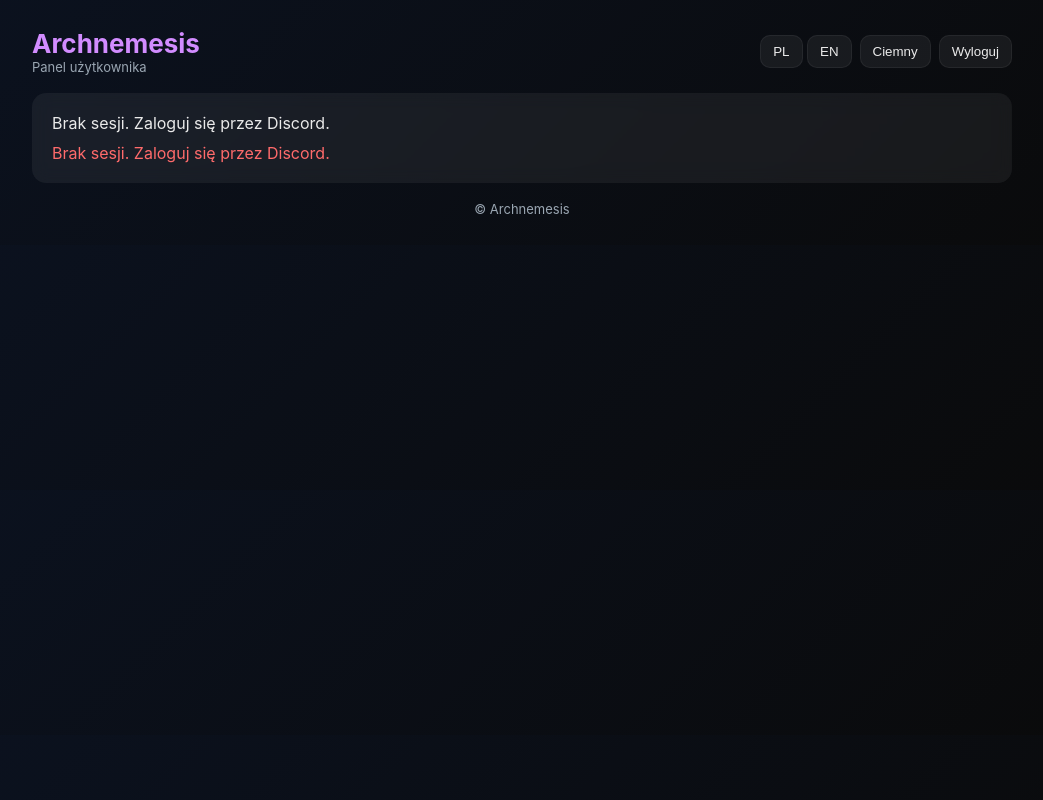
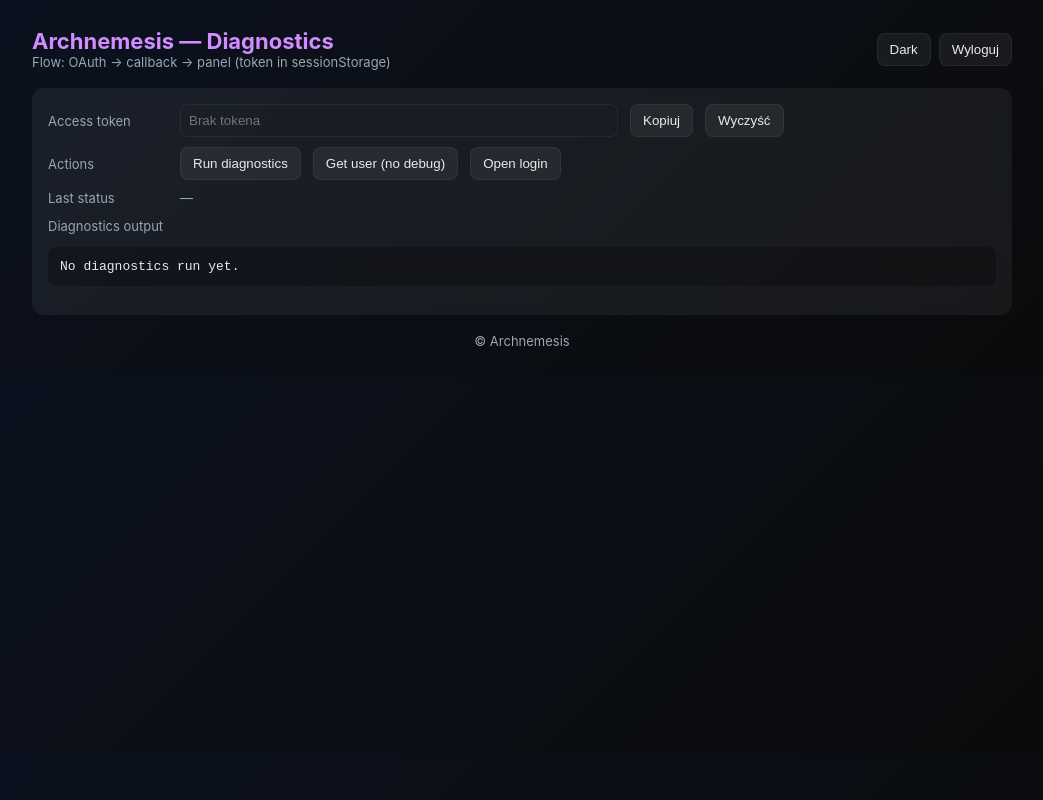
Before and after one commit to Vexol-files/archnem-oauth, a plain HTML site: page public/panel.html in a window 1280 px wide. Shown: the whole page, without its empty margins (118-1161 px from the left). Drawn offline with Linux system fonts and the light colour scheme.

Commit message:
Update panel.html
Updated the panel title and adjusted various UI elements for better layout and functionality. Added diagnostics buttons and improved token handling.

```diff
--- a/public/panel.html
+++ b/public/panel.html
@@ -3,165 +3,95 @@
 <head>
   <meta charset="utf-8" />
   <meta name="viewport" content="width=device-width,initial-scale=1" />
-  <title>Archnemesis — Panel</title>
+  <title>Archnemesis — Panel (Diagnostics)</title>
   <style>
     :root{ --bg:#0b1220; --card:rgba(255,255,255,0.06); --text:#eaeaea; --accent:#d28cff; --muted:#9aa6b2; }
     [data-theme="light"]{ --bg:#f6f7fb; --card:rgba(10,10,12,0.04); --text:#0b1220; --accent:#6b21a8; --muted:#4b5563; }
     body{ margin:0; font-family:Inter,Segoe UI,Arial; background:linear-gradient(135deg,var(--bg),#0a0a0a); color:var(--text); padding:28px; transition:all .2s; }
     .container{ max-width:980px; margin:auto; }
     .header{ display:flex; justify-content:space-between; align-items:center; gap:12px; margin-bottom:18px; }
-    .title{ font-size:26px; color:var(--accent); font-weight:700; }
+    .title{ font-size:22px; color:var(--accent); font-weight:700; }
     .controls{ display:flex; gap:8px; align-items:center; }
-    .btn{ background:var(--card); border-radius:10px; padding:8px 12px; color:var(--text); border:1px solid rgba(255,255,255,0.06); cursor:pointer; }
-    .card{ background:var(--card); border-radius:14px; padding:20px; backdrop-filter:blur(8px); }
-    .user-row{ display:flex; gap:16px; align-items:center; margin-bottom:12px; }
-    .avatar{ width:88px; height:88px; border-radius:50%; border:3px solid var(--accent); object-fit:cover; }
-    .username{ font-size:18px; font-weight:700; }
-    .sub{ color:var(--muted); font-size:13px; }
-    .roles{ display:flex; flex-wrap:wrap; gap:8px; margin-top:12px; }
-    .role{ padding:8px 12px; border-radius:999px; font-weight:600; background:rgba(255,255,255,0.12); color:#071022; }
-    .error{ color:#ff6b6b; margin-top:10px; }
+    .btn{ background:var(--card); border-radius:8px; padding:8px 12px; color:var(--text); border:1px solid rgba(255,255,255,0.06); cursor:pointer; }
+    .card{ background:var(--card); border-radius:12px; padding:16px; backdrop-filter:blur(6px); }
+    .row{ display:flex; gap:12px; align-items:center; margin-bottom:10px; flex-wrap:wrap; }
+    .label{ color:var(--muted); font-size:13px; min-width:120px; }
+    pre{ background:rgba(0,0,0,0.25); padding:12px; border-radius:8px; overflow:auto; max-height:360px; }
+    .small{ font-size:13px; color:var(--muted); }
+    .error{ color:#ff6b6b; }
     footer{ margin-top:18px; color:var(--muted); font-size:13px; text-align:center; }
+    input.token { width:420px; padding:8px; border-radius:8px; border:1px solid rgba(255,255,255,0.06); background:transparent; color:var(--text); }
   </style>
 </head>
 <body>
   <div class="container">
     <div class="header">
       <div>
-        <div class="title" id="brand">Archnemesis</div>
-        <div class="sub" id="tagline">Panel użytkownika</div>
+        <div class="title">Archnemesis — Diagnostics</div>
+        <div class="small">Flow: OAuth → callback → panel (token in sessionStorage)</div>
       </div>
 
       <div class="controls">
-        <div>
-          <button class="btn" id="lang-pl">PL</button>
-          <button class="btn" id="lang-en">EN</button>
-        </div>
-        <div>
         <button class="btn" id="theme-toggle">Dark</button>
-        </div>
-        <div>
         <button class="btn" id="logout">Wyloguj</button>
-        </div>
       </div>
     </div>
 
     <div class="card">
-      <div id="status">Ładowanie...</div>
+      <div class="row">
+        <div class="label">Access token</div>
+        <input id="tokenInput" class="token" placeholder="Brak tokena" readonly />
+        <button class="btn" id="copyToken">Kopiuj</button>
+        <button class="btn" id="clearToken">Wyczyść</button>
+      </div>
 
-      <div id="userArea" style="display:none;">
-        <div class="user-row">
-          <img id="avatar" class="avatar" src="" alt="avatar">
-          <div>
-            <div class="username" id="username"></div>
-            <div class="sub" id="user-sub"></div>
+      <div class="row">
+        <div class="label">Actions</div>
+        <button class="btn" id="runDiag">Run diagnostics</button>
+        <button class="btn" id="runDiagNoDebug">Get user (no debug)</button>
+        <button class="btn" id="openLogin">Open login</button>
+      </div>
+
+      <div class="row">
+        <div class="label">Last status</div>
+        <div id="statusText" class="small">—</div>
+      </div>
+
+      <div style="margin-top:12px;">
+        <div class="label">Diagnostics output</div>
+        <pre id="output">No diagnostics run yet.</pre>
       </div>
     </div>
 
-        <div class="sub" id="roles-title">Twoje rangi:</div>
-        <div class="roles" id="roles"></div>
-      </div>
-
-      <div id="errorBox" class="error" style="display:none;"></div>
-    </div>
-
-    <footer id="footer">© Archnemesis</footer>
+    <footer>© Archnemesis</footer>
   </div>
 
   <script>
-    const ROLE_DEFS = {
-      "1532749280220024842": { name: "Premium", color: "#FFD700", hidden: false },
-      "1536693194744660039": { name: "Beta", color: "#C060FF", hidden: false },
-      "1534495312377417868": { name: "Booster", color: "#8A2BE2", hidden: false },
-
-      "1534495410566201427": { name: "Trusted", color: "#FFCCCC", hidden: true },
-      "1532716147093274685": { name: "Moderator", color: "#4FC3F7", hidden: true },
-      "1536692816284094554": { name: "Admin", color: "#FF6666", hidden: true },
-      "1536692884928208936": { name: "HeadAdmin", color: "#FF0000", hidden: true },
-      "1532711838264066129": { name: "Co-Owner", color: "#FF0000", hidden: true },
-
-      "1529827656428818492": { name: "Owner", color: "#FF0000", hidden: true },
-      "1534494523768569897": { name: "Owner Bot", color: "#8B0000", hidden: true }
-    };
-
-    const statusEl = document.getElementById("status");
-    const userArea = document.getElementById("userArea");
-    const avatarEl = document.getElementById("avatar");
-    const usernameEl = document.getElementById("username");
-    const userSubEl = document.getElementById("user-sub");
-    const rolesEl = document.getElementById("roles");
-    const errorBox = document.getElementById("errorBox");
-    const langPlBtn = document.getElementById("lang-pl");
-    const langEnBtn = document.getElementById("lang-en");
-    const themeToggleBtn = document.getElementById("theme-toggle");
-    const logoutBtn = document.getElementById("logout");
-    const brandEl = document.getElementById("brand");
-    const taglineEl = document.getElementById("tagline");
-    const rolesTitleEl = document.getElementById("roles-title");
-    const footerEl = document.getElementById("footer");
-
-    const TEXT = {
-      pl: {
-        loading: "Ładowanie danych...",
-        noSession: "Brak sesji. Zaloguj się przez Discord.",
-        loggedAs: "Zalogowany jako",
-        noRoles: "Brak ról lub bot nie widzi członków serwera.",
-        logout: "Wyloguj",
-        panelTitle: "Panel użytkownika",
-        rolesTitle: "Twoje rangi:",
-        brand: "Archnemesis",
-        footer: "© Archnemesis"
-      },
-      en: {
-        loading: "Loading data...",
-        noSession: "No session. Log in with Discord.",
-        loggedAs: "Logged in as",
-        noRoles: "No roles or bot cannot see server members.",
-        logout: "Logout",
-        panelTitle: "User Panel",
-        rolesTitle: "Your ranks:",
-        brand: "Archnemesis",
-        footer: "© Archnemesis"
-      }
-    };
-
-    let LANG = localStorage.getItem("archnem_lang") || "pl";
+    // Theme
     let THEME = localStorage.getItem("archnem_theme") || "dark";
-
-    function applyLang() {
-      const t = TEXT[LANG];
-      statusEl.textContent = t.loading;
-      taglineEl.textContent = t.panelTitle;
-      rolesTitleEl.textContent = t.rolesTitle;
-      brandEl.textContent = t.brand;
-      footerEl.textContent = t.footer;
-      logoutBtn.textContent = t.logout;
-      themeToggleBtn.textContent = THEME === "dark" ? (LANG === "pl" ? "Ciemny" : "Dark") : (LANG === "pl" ? "Jasny" : "Light");
-    }
-
     function applyTheme() {
       document.documentElement.setAttribute("data-theme", THEME === "dark" ? "dark" : "light");
-      themeToggleBtn.textContent = THEME === "dark" ? (LANG === "pl" ? "Ciemny" : "Dark") : (LANG === "pl" ? "Jasny" : "Light");
+      document.getElementById("theme-toggle").textContent = THEME === "dark" ? "Dark" : "Light";
     }
-
-    langPlBtn.addEventListener("click", () => { LANG = "pl"; localStorage.setItem("archnem_lang", LANG); applyLang(); applyTheme(); });
-    langEnBtn.addEventListener("click", () => { LANG = "en"; localStorage.setItem("archnem_lang", LANG); applyLang(); applyTheme(); });
-
-    themeToggleBtn.addEventListener("click", () => {
+    document.getElementById("theme-toggle").addEventListener("click", () => {
       THEME = THEME === "dark" ? "light" : "dark";
       localStorage.setItem("archnem_theme", THEME);
       applyTheme();
     });
-
-    logoutBtn.addEventListener("click", () => {
-      sessionStorage.removeItem("archnem_token");
-      window.location.href = "/api/logout";
-    });
-
-    applyLang();
     applyTheme();
 
-    // --- Token handling without cookie ---
+    // Elements
+    const tokenInput = document.getElementById("tokenInput");
+    const copyBtn = document.getElementById("copyToken");
+    const clearBtn = document.getElementById("clearToken");
+    const runDiagBtn = document.getElementById("runDiag");
+    const runDiagNoDebugBtn = document.getElementById("runDiagNoDebug");
+    const outputEl = document.getElementById("output");
+    const statusEl = document.getElementById("statusText");
+    const logoutBtn = document.getElementById("logout");
+    const openLoginBtn = document.getElementById("openLogin");
+
+    // Token handling: copy from URL -> sessionStorage -> remove from URL
     (function handleTokenInUrl() {
       const url = new URL(window.location.href);
       const urlToken = url.searchParams.get("access_token");
@@ -170,59 +100,78 @@
         url.searchParams.delete("access_token");
         window.history.replaceState({}, document.title, url.pathname + url.search);
       }
+      const t = sessionStorage.getItem("archnem_token");
+      if (t) tokenInput.value = t;
     })();
 
+    copyBtn.addEventListener("click", async () => {
+      const t = sessionStorage.getItem("archnem_token") || "";
+      if (!t) return alert("Brak tokena");
+      await navigator.clipboard.writeText(t);
+      statusEl.textContent = "Token skopiowany do schowka";
+    });
+
+    clearBtn.addEventListener("click", () => {
+      sessionStorage.removeItem("archnem_token");
+      tokenInput.value = "";
+      statusEl.textContent = "Token usunięty";
+      outputEl.textContent = "No diagnostics run yet.";
+    });
+
+    logoutBtn.addEventListener("click", () => {
+      sessionStorage.removeItem("archnem_token");
+      window.location.href = "/api/logout";
+    });
+
+    openLoginBtn.addEventListener("click", () => {
+      // gotowy link OAuth (zmień client_id jeśli trzeba)
+      const link = "https://discord.com/api/oauth2/authorize?response_type=code&client_id=1532718787139207301&scope=identify%20guilds%20email%20guilds.join%20connections%20guilds.members.read&redirect_uri=https%3A%2F%2Farchnem-oauth.vercel.app%2Fapi%2Fcallback&prompt=consent";
+      window.location.href = link;
+    });
+
+    // Diagnostics call
+    async function runDiagnostics(debug = true) {
       const token = sessionStorage.getItem("archnem_token");
       if (!token) {
-      statusEl.textContent = TEXT[LANG].noSession;
-      errorBox.style.display = "block";
-      errorBox.textContent = TEXT[LANG].noSession;
-    } else {
-      fetch(`/api/user?access_token=${encodeURIComponent(token)}`)
-        .then(r => r.json())
-        .then(data => {
-          if (data.error) {
-            statusEl.textContent = TEXT[LANG].noSession;
-            errorBox.style.display = "block";
-            errorBox.textContent = data.error || "Error";
+        statusEl.textContent = "No session. Log in with Discord.";
+        outputEl.textContent = "Brak tokena w sessionStorage. Zaloguj się przez Discord (Open login).";
         return;
       }
+      tokenInput.value = token;
+      statusEl.textContent = "Running diagnostics...";
+      outputEl.textContent = "Running...";
 
-          userArea.style.display = "block";
-          statusEl.textContent = `${TEXT[LANG].loggedAs} ${data.username}#${data.discriminator}`;
+      try {
+        const url = `/api/user?access_token=${encodeURIComponent(token)}${debug ? "&debug=1" : ""}`;
+        const r = await fetch(url);
+        const text = await r.text();
+        let parsed;
+        try { parsed = JSON.parse(text); } catch (e) { parsed = { raw: text }; }
 
-          if (data.avatar) {
-            avatarEl.src = `https://cdn.discordapp.com/avatars/${data.id}/${data.avatar}.png?size=256`;
+        outputEl.textContent = JSON.stringify({
+          httpStatus: r.status,
+          body: parsed
+        }, null, 2);
+
+        if (r.status >= 400) {
+          statusEl.textContent = `Error ${r.status}`;
         } else {
-            avatarEl.src = `https://cdn.discordapp.com/embed/avatars/${parseInt(data.discriminator) % 5}.png`;
+          statusEl.textContent = "OK";
+        }
+      } catch (err) {
+        console.error(err);
+        statusEl.textContent = "Network error";
+        outputEl.textContent = "Network error: " + (err.message || err);
+      }
     }
 
-          usernameEl.textContent = `${data.username}#${data.discriminator}`;
-          userSubEl.textContent = "";
+    runDiagBtn.addEventListener("click", () => runDiagnostics(true));
+    runDiagNoDebugBtn.addEventListener("click", () => runDiagnostics(false));
 
-          const roleIds = Array.isArray(data.roles) ? data.roles : [];
-          if (!roleIds.length) {
-            rolesEl.innerHTML = `<div class="error">${TEXT[LANG].noRoles}</div>`;
-            return;
-          }
-
-          rolesEl.innerHTML = "";
-          roleIds.forEach(roleId => {
-            const def = ROLE_DEFS[roleId];
-            if (!def || def.hidden) return;
-            const el = document.createElement("div");
-            el.className = "role";
-            el.textContent = def.name;
-            el.style.background = def.color;
-            rolesEl.appendChild(el);
-          });
-        })
-        .catch(err => {
-          console.error(err);
-          statusEl.textContent = TEXT[LANG].noSession;
-          errorBox.style.display = "block";
-          errorBox.textContent = "Network error";
-        });
+    // Auto-run diagnostics if token present (non-blocking)
+    if (sessionStorage.getItem("archnem_token")) {
+      // small delay to let UI render
+      setTimeout(() => runDiagnostics(true), 300);
     }
   </script>
 </body>
```
Lines whose indentation alone changed are shown as unchanged.
